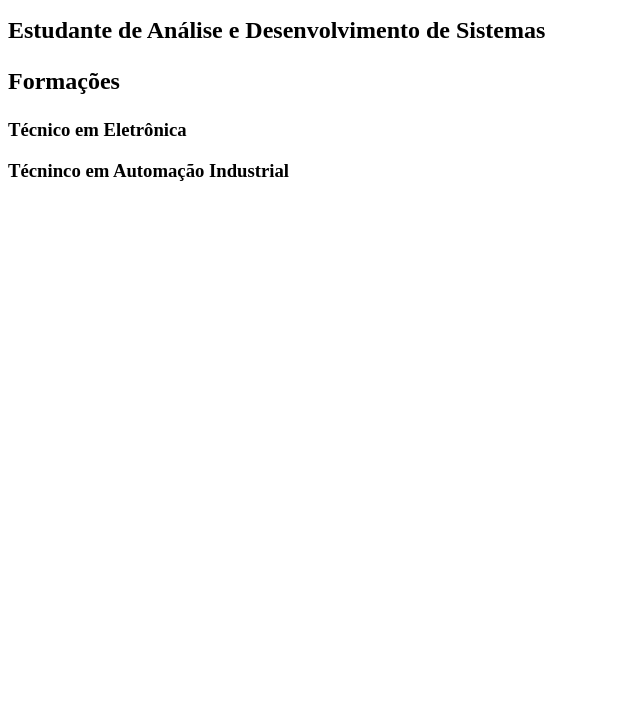
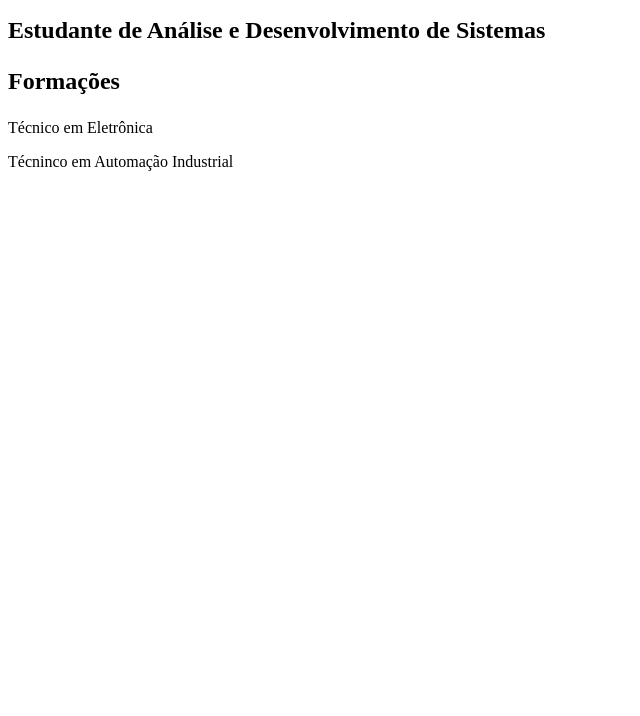
Before and after one commit to Gui201010/CBTDWEB, a plain HTML site: page Aula03.html in a window 1280 px wide. Shown: the part 84-800 px from the top of the page, without its empty margins (0-640 px from the left). Drawn offline with Linux system fonts and the light colour scheme.

Commit message:
Update Aula03.html

```diff
--- a/Aula03.html
+++ b/Aula03.html
@@ -9,6 +9,6 @@
 <h1><p>Guilherme Silvestre de Farias</p></h1>
 <h2><p>Estudante de Análise e Desenvolvimento de Sistemas</p></h2>
 <h2><p>Formações</p></h2>
-<h3><p>Técnico em Eletrônica</p><p>Técninco em Automação Industrial</p></h3>
+<p>Técnico em Eletrônica</p><p>Técninco em Automação Industrial</p>
 </body>
 </html>
```
